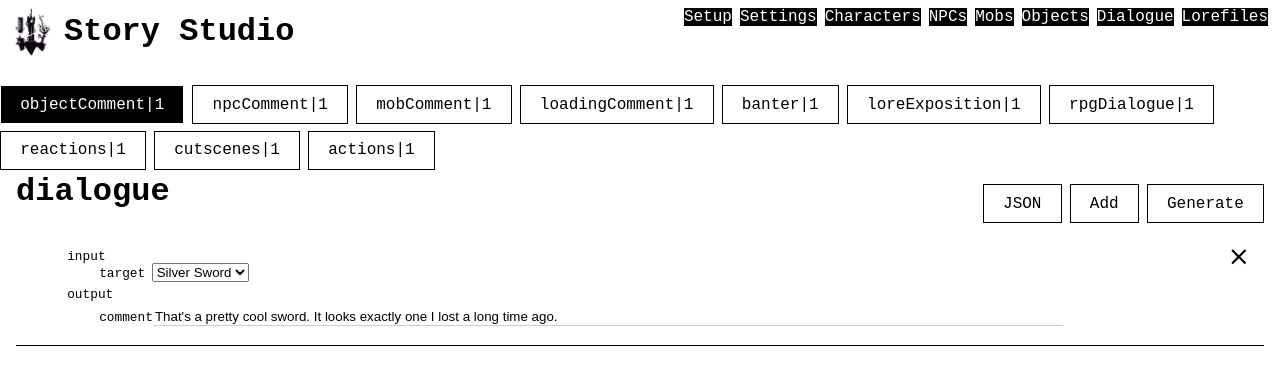
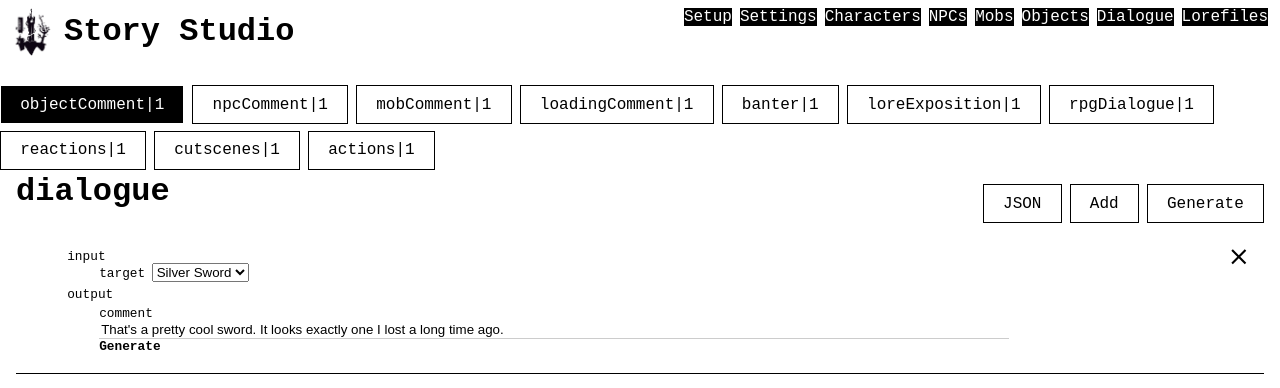
Before and after one commit to webaverse-studios/storystudio, a React (Vite) app: page /Dialogue in a window 1280 px wide. Shown: the top 388 px of the page. Built offline with nearby package versions, Linux system fonts and the light colour scheme.

Commit message:
added generations for dialogues

```diff
--- a/src/ContextProvider.jsx
+++ b/src/ContextProvider.jsx
@@ -592,13 +592,27 @@ export function ApplicationContextProvider(props) {
   };
   const addDialogueEntry = (_key) => {
     const newData = { ...dialogue };
-    console.log(newData[currentDialogueType][_key].output.transcript);
     newData[currentDialogueType][_key].output.transcript.unshift({
       speaker: "",
       message: "",
     });
     setDialogue(newData);
   };
+  const addDialogueEntryWithData = (_key, speaker, message) => {
+    const newData = { ...dialogue };
+    console.log("adding to new data:", speaker, "|", message);
+    newData[currentDialogueType][_key].output.transcript.unshift({
+      character: speaker,
+      message,
+    });
+    setDialogue(newData);
+  };
+  const setDialogEntries = (_key, transcript) => {
+    const newData = { ...dialogue };
+    newData[currentDialogueType][_key].output.transcript = transcript;
+    setDialogue(newData);
+  };
+
   const editDialogueJson = (d, index) => {
     let newData = { ...dialogue };
     newData[currentDialogueType][index] = d;
@@ -692,6 +706,38 @@ export function ApplicationContextProvider(props) {
     return (entities["object"] ?? []).map((e) => e.name);
   };
 
+  const getObject = (name) => {
+    return entities["object"]?.find((e) => e.name === name);
+  };
+  const getCharacter = (name) => {
+    return entities["character"]?.find((e) => e.name === name);
+  };
+  const getNPC = (name) => {
+    return entities["npc"]?.find((e) => e.name === name);
+  };
+  const getSetting = (name) => {
+    return entities["setting"]?.find((e) => e.name === name);
+  };
+  const getMob = (name) => {
+    return entities["mob"]?.find((e) => e.name === name);
+  };
+
+  const getTypeOfObject = (name) => {
+    if (getObject(name)) {
+      return "object";
+    } else if (getCharacter(name)) {
+      return "character";
+    } else if (getNPC(name)) {
+      return "npc";
+    } else if (getSetting(name)) {
+      return "setting";
+    } else if (getMob(name)) {
+      return "mob";
+    }
+
+    return "character";
+  };
+
   const provider = {
     getOpenAIKey: () => getOpenAIKey(),
     setOpenAIKey: (key) => setOpenAIKey(key),
@@ -734,6 +780,14 @@ export function ApplicationContextProvider(props) {
     getInventoryItems,
     removeEntryFromDialogue,
     addDialogueEntry,
+    addDialogueEntryWithData,
+    getObject,
+    getCharacter,
+    getNPC,
+    getSetting,
+    getMob,
+    getTypeOfObject,
+    setDialogEntries,
   };
 
   return (
--- a/src/components/Dialogue.jsx
+++ b/src/components/Dialogue.jsx
@@ -5,6 +5,7 @@ import MonacoEditor from "@monaco-editor/react";
 import { WithContext as ReactTags } from "react-tag-input";
 import { useEffect } from "react";
 import { delimiters } from "../utils/constants";
+import { makeGenerateFn } from "../utils/generation";
 
 //field check if image, set source the img, if name change, generate new image
 const Dialogue = ({ index, _key, type, editJson }) => {
@@ -17,6 +18,14 @@ const Dialogue = ({ index, _key, type, editJson }) => {
     entities,
     removeEntryFromDialogue,
     addDialogueEntry,
+    getObject,
+    getCharacter,
+    getNPC,
+    getSetting,
+    getMob,
+    baseData,
+    getTypeOfObject,
+    addDialogueEntryWithData,
   } = useContext(ApplicationContext);
 
   const [lastSelector, setLastSelector] = useState(null);
@@ -104,7 +113,6 @@ const Dialogue = ({ index, _key, type, editJson }) => {
     for (let i = 0; i < newTagsCharacters.length; i++) {
       chars.push(newTagsCharacters[i].text);
     }
-    console.log("UPDATE CHARACTERS:", chars);
     handleChange(chars, "input.characters");
   };
 
@@ -115,7 +123,6 @@ const Dialogue = ({ index, _key, type, editJson }) => {
     updateObjects(newTagsObjects);
   };
   const handleAddObject = (tag) => {
-    console.log("add new object:", tag);
     const newTagsObjects = [...tagObjects];
     newTagsObjects.unshift(tag);
     setTagObjects(newTagsObjects);
@@ -149,11 +156,139 @@ const Dialogue = ({ index, _key, type, editJson }) => {
     handleChange(npcs, "input.npcs");
   };
 
+  const generate = async (selector, type, needsData, data) => {
+    console.log("generate:", selector, type);
+    let res = "";
+
+    if (type === "objectComment") {
+      const obj = getObject(data);
+      const description = obj ? obj.description : "";
+
+      res = await baseData.module.generateObjectComment(
+        { name: data, description },
+        makeGenerateFn()
+      );
+      res = res.value;
+    } else if (type === "npcComment") {
+      const obj = getNPC(data);
+      const description = obj ? obj.description : "";
+
+      res = await baseData.module.generateObjectComment(
+        { name: data, description },
+        makeGenerateFn()
+      );
+      res = res.value;
+    } else if (type === "mobComment") {
+      const obj = getMob(data);
+      const description = obj ? obj.description : "";
+
+      res = await baseData.module.generateObjectComment(
+        { name: data, description },
+        makeGenerateFn()
+      );
+      res = res.value;
+    } else if (type === "loadingComment") {
+      const obj = getSetting(data);
+      const description = obj ? obj.description : "";
+
+      res = await baseData.module.generateLocationComment(
+        {
+          name: data,
+          description,
+          dstCharacter:
+            entities["character"]?.length > 0
+              ? entities["character"][0].name
+              : "user",
+        },
+        makeGenerateFn()
+      );
+      res = res.comment;
+    } else if (type === "loreExposition") {
+      const setting =
+        entities["setting"]?.length > 0
+          ? entities["setting"][
+              Math.floor(Math.random() * entities["setting"].length)
+            ]
+          : { name: "Test", Description: "Test" };
+
+      const character =
+        entities["character"]?.length > 0
+          ? entities["character"][
+              Math.floor(Math.random() * entities["character"].length)
+            ]
+          : { name: "Test" };
+
+      res = await baseData.module.generateLoreExposition(
+        {
+          name: character.name,
+          setting: `${setting.name}\n${setting.description}`,
+          type: getTypeOfObject(data),
+        },
+        makeGenerateFn()
+      );
+      res = res.comment;
+    } else if (
+      type === "banter" ||
+      type === "rpgDialogue" ||
+      type === "reactions" ||
+      type === "actions"
+    ) {
+      res = await baseData.module.generateBanter(
+        dialogue[currentDialogueType][_key].input.characters[
+          Math.floor(
+            Math.random() *
+              dialogue[currentDialogueType][_key].input.characters.length
+          )
+        ],
+        makeGenerateFn()
+      );
+    } else if (type === "cutscenes") {
+      const _input = {
+        setting: dialogue[currentDialogueType][_key].input.setting,
+        chars: dialogue[currentDialogueType][_key].input.characters,
+        npcs: dialogue[currentDialogueType][_key].input.npcs,
+        objects: dialogue[currentDialogueType][_key].input.objects,
+      };
+
+      _input.setting = getSetting(_input.setting);
+      for (let i = 0; i < _input.chars.length; i++) {
+        _input.chars[i] = getCharacter(_input.chars[i]);
+      }
+      for (let i = 0; i < _input.npcs.length; i++) {
+        _input.npcs[i] = getNPC(_input.npcs[i]);
+      }
+      for (let i = 0; i < _input.objects.length; i++) {
+        _input.objects[i] = getObject(_input.objects[i]);
+      }
+      const input = {
+        setting: _input.setting,
+        characters: _input.chars.concat(_input.npcs),
+        objects: _input.objects,
+      };
+
+      res = await baseData.module.generateCutscene(input, makeGenerateFn());
+      for (let i = 0; i < res.messages.length; i++) {
+        addDialogueEntryWithData(
+          _key,
+          res.messages[i].character.name,
+          res.messages[i].message
+        );
+      }
+      return;
+    }
+
+    if (res?.length <= 0 || type === "cutscenes") {
+      return;
+    }
+
+    handleChange(
+      needsData ? { speaker: data["speaker"], message: res } : res,
+      selector
+    );
+  };
   function handleChange(data, selector) {
-    console.log("change:", data, selector);
     //console.log("data, selector", data, selector);
     editDialogueCallback(data, selector, _key, index);
-    console.log("change after:", data, selector);
   }
   function DisplayJSONAsEditableForm({
     data,
@@ -162,6 +297,7 @@ const Dialogue = ({ index, _key, type, editJson }) => {
     label = "",
     selector = "",
   }) {
+    console.log("DATA:", data);
     const { entities } = useContext(ApplicationContext);
 
     if (label === "characters" || label === "objects" || label === "npcs") {
@@ -215,9 +351,7 @@ const Dialogue = ({ index, _key, type, editJson }) => {
     let output = null;
     if (typeof data === "object") {
       if (Array.isArray(data)) {
-        console.log("DATA:", data);
         output = data.map((item, index) => {
-          console.log("item, index:", item, index);
           return (
             <div style={{ marginLeft: "2em" }} key={index}>
               <DisplayJSONAsEditableForm
@@ -285,6 +419,11 @@ const Dialogue = ({ index, _key, type, editJson }) => {
                   Delete
                 </button>
               )}
+              {type !== "cutscenes" && (
+                <button onClick={() => generate(selector, type, true, data)}>
+                  Generate
+                </button>
+              )}
             </div>
           );
         } else {
@@ -341,8 +480,8 @@ const Dialogue = ({ index, _key, type, editJson }) => {
     }
     // render outputs as an input field
     else if (label === "message" || label === "action" || label === "comment") {
-      console.log("comment is", data);
       output = (
+        <div>
           <input
             className="dialogueInput"
             type="text"
@@ -355,6 +494,21 @@ const Dialogue = ({ index, _key, type, editJson }) => {
             }}
             autoFocus={lastSelector === selector}
           />
+          {type !== "cutscenes" && (
+            <button
+              onClick={() => {
+                generate(
+                  selector,
+                  type,
+                  false,
+                  dialogue[currentDialogueType][_key].input.target
+                );
+              }}
+            >
+              Generate
+            </button>
+          )}
+        </div>
       );
     } else if (label === "speaker") {
       output = (
@@ -484,6 +638,15 @@ const Dialogue = ({ index, _key, type, editJson }) => {
                   Add Message
                 </button>
               )}
+              {type === "cutscenes" && (
+                <button
+                  onClick={() => {
+                    generate("", type, false, null);
+                  }}
+                >
+                  Generate
+                </button>
+              )}
             </div>
           )}
         </React.Fragment>
```
Lines whose indentation alone changed are shown as unchanged.
